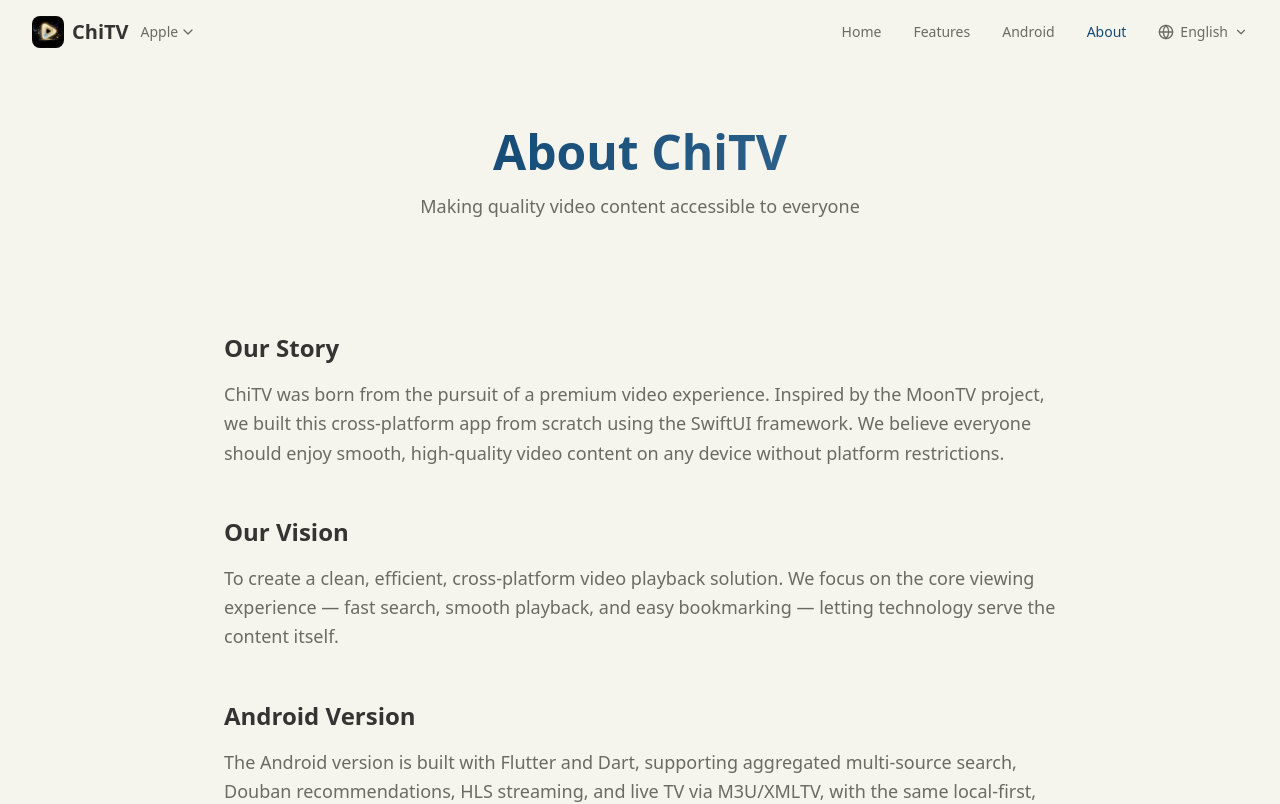
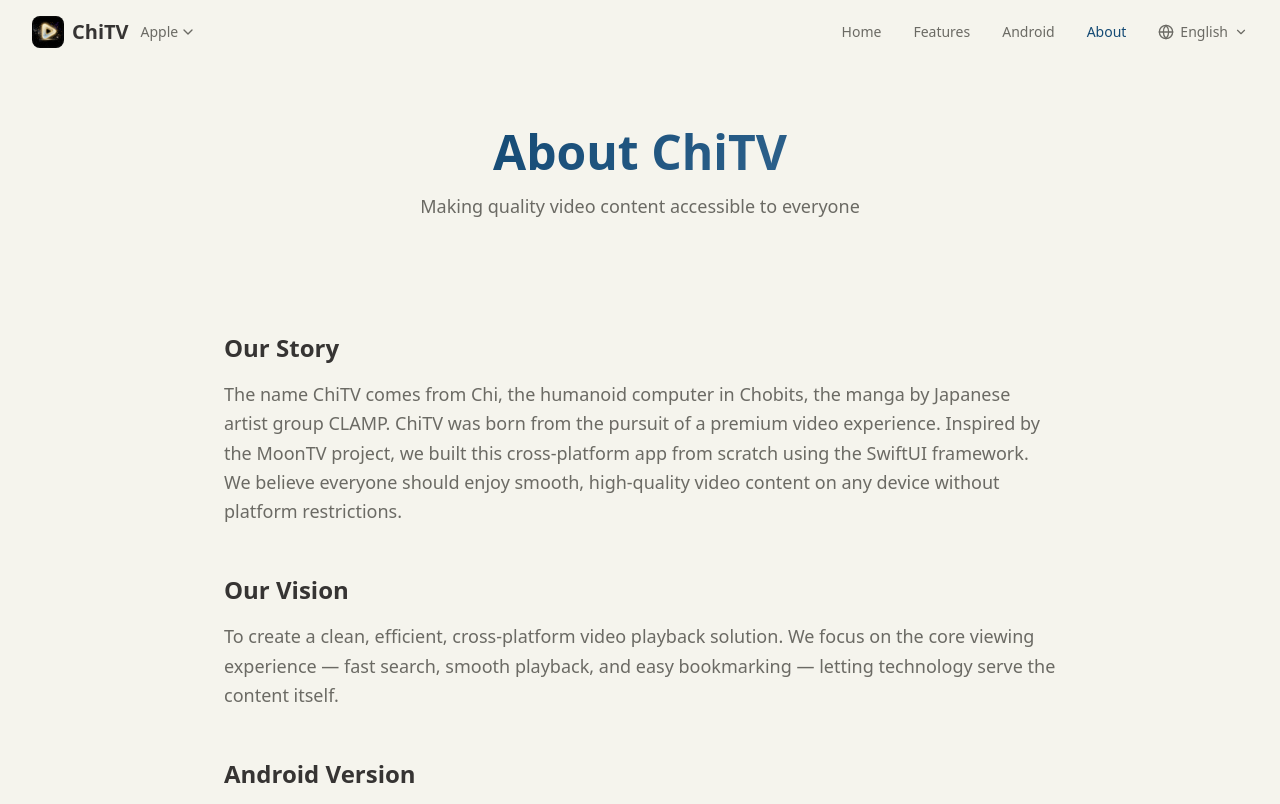
Before and after one commit to mutse/chitv-app-web, a React (Vite) app: page /about in a window 1280 px wide. Shown: the top 804 px of the page. Built offline with nearby package versions, Linux system fonts and the light colour scheme.

Commit message:
关于页项目故事增加 ChiTV 名字由来（CLAMP《Chobits》小叽）

```diff
--- a/src/locale/en.ts
+++ b/src/locale/en.ts
@@ -139,7 +139,7 @@ export const en: Record<string, string> = {
   'about.title': 'About ChiTV',
   'about.subtitle': 'Making quality video content accessible to everyone',
   'about.story.title': 'Our Story',
-  'about.story.content': 'ChiTV was born from the pursuit of a premium video experience. Inspired by the MoonTV project, we built this cross-platform app from scratch using the SwiftUI framework. We believe everyone should enjoy smooth, high-quality video content on any device without platform restrictions.',
+  'about.story.content': 'The name ChiTV comes from Chi, the humanoid computer in Chobits, the manga by Japanese artist group CLAMP. ChiTV was born from the pursuit of a premium video experience. Inspired by the MoonTV project, we built this cross-platform app from scratch using the SwiftUI framework. We believe everyone should enjoy smooth, high-quality video content on any device without platform restrictions.',
   'about.vision.title': 'Our Vision',
   'about.vision.content': 'To create a clean, efficient, cross-platform video playback solution. We focus on the core viewing experience — fast search, smooth playback, and easy bookmarking — letting technology serve the content itself.',
   'about.android.title': 'Android Version',
--- a/src/locale/tw.ts
+++ b/src/locale/tw.ts
@@ -139,7 +139,7 @@ export const tw: Record<string, string> = {
   'about.title': '關於 ChiTV',
   'about.subtitle': '讓每個人都能享受優質的視頻內容',
   'about.story.title': '項目故事',
-  'about.story.content': 'ChiTV 誕生於對優質視頻體驗的追求。受 MoonTV 項目啟發，我們使用 SwiftUI 框架從零構建了這款跨平台應用。我們相信，每個人都應該能在任何設備上享受流暢、高質量的視頻內容，而不受平台限制。',
+  'about.story.content': 'ChiTV 的名字源自日本漫畫家團體 CLAMP 的漫畫作品《Chobits》中的人型電腦小嘰（Chi）。ChiTV 誕生於對優質視頻體驗的追求。受 MoonTV 項目啟發，我們使用 SwiftUI 框架從零構建了這款跨平台應用。我們相信，每個人都應該能在任何設備上享受流暢、高質量的視頻內容，而不受平台限制。',
   'about.vision.title': '我們的願景',
   'about.vision.content': '打造一個簡潔、高效、跨平台的視頻播放解決方案。我們專注於核心觀看體驗——快速搜索、流暢播放、便捷收藏，讓技術服務於內容本身。',
   'about.android.title': 'Android 版',
--- a/src/locale/zh.ts
+++ b/src/locale/zh.ts
@@ -139,7 +139,7 @@ export const zh: Record<string, string> = {
   'about.title': '关于 ChiTV',
   'about.subtitle': '让每个人都能享受优质的视频内容',
   'about.story.title': '项目故事',
-  'about.story.content': 'ChiTV 诞生于对优质视频体验的追求。受 MoonTV 项目启发，我们使用 SwiftUI 框架从零构建了这款跨平台应用。我们相信，每个人都应该能在任何设备上享受流畅、高质量的视频内容，而不受平台限制。',
+  'about.story.content': 'ChiTV 的名字源自日本漫画家团体 CLAMP 的漫画作品《Chobits》中的人型电脑小叽（Chi）。ChiTV 诞生于对优质视频体验的追求。受 MoonTV 项目启发，我们使用 SwiftUI 框架从零构建了这款跨平台应用。我们相信，每个人都应该能在任何设备上享受流畅、高质量的视频内容，而不受平台限制。',
   'about.vision.title': '我们的愿景',
   'about.vision.content': '打造一个简洁、高效、跨平台的视频播放解决方案。我们专注于核心观看体验——快速搜索、流畅播放、便捷收藏，让技术服务于内容本身。',
   'about.android.title': 'Android 版',
```
